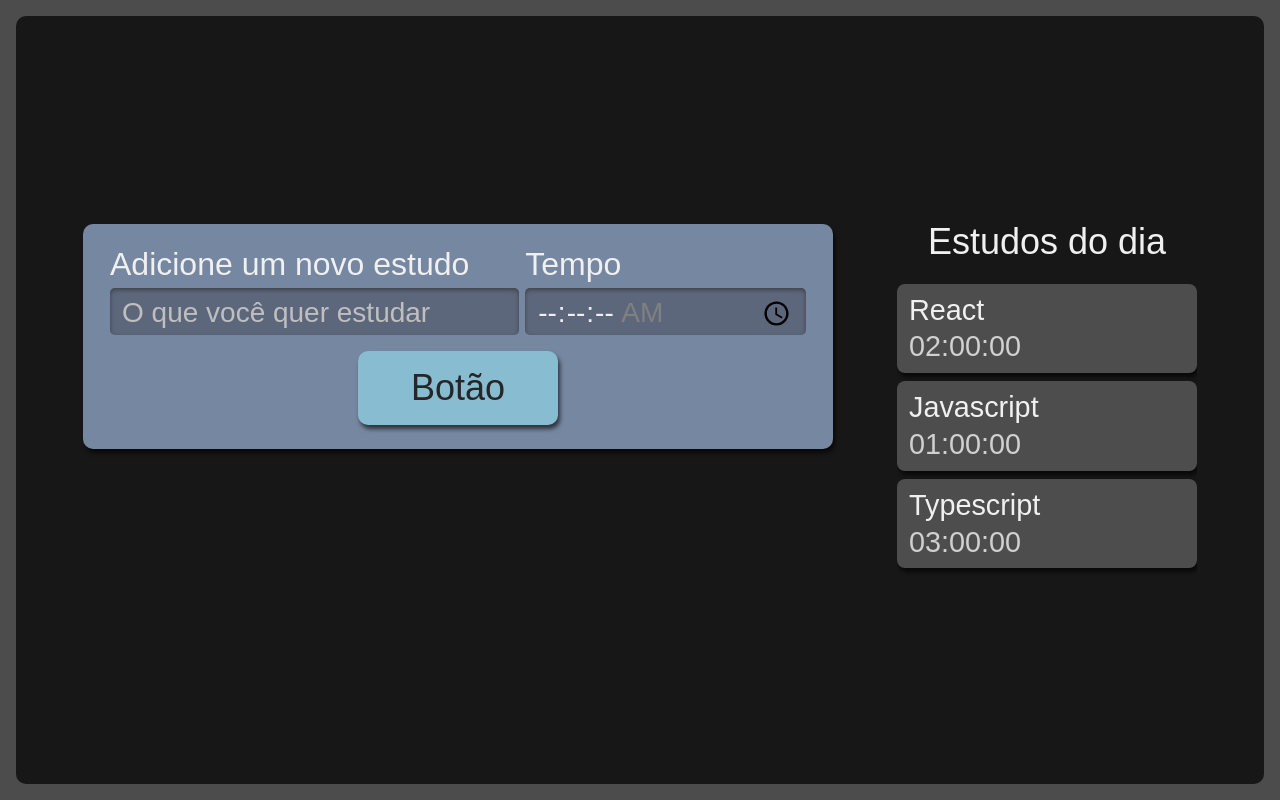
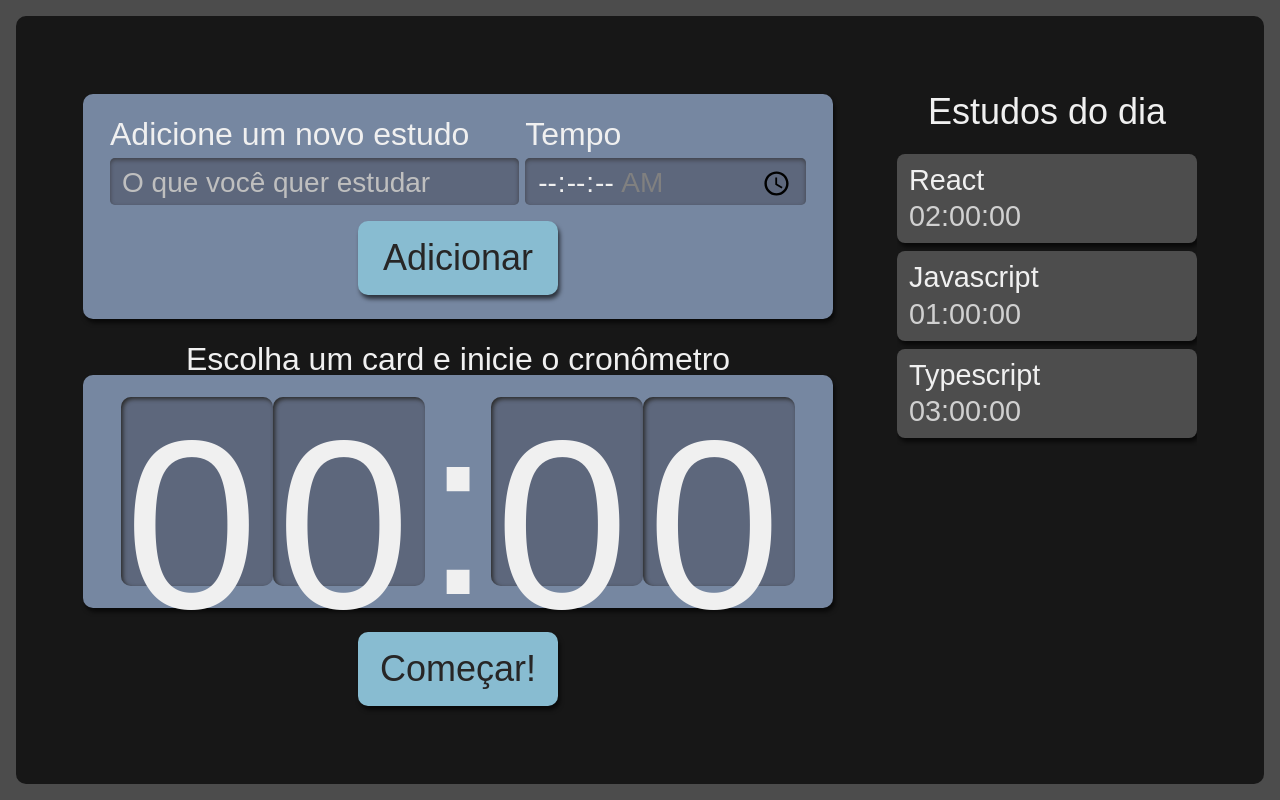
Before and after one commit to bruleonel/alura-studies, a React (Create React App) app: page / in a window 1280 px wide. Built offline with nearby package versions, Linux system fonts and the light colour scheme.

Commit message:
feat: adicionando props

```diff
--- a/src/components/Botao/index.tsx
+++ b/src/components/Botao/index.tsx
@@ -1,11 +1,11 @@
 import React from 'react';
 import style from './Botao.module.scss';
 
-class Botao extends React.Component {
+class Botao extends React.Component <any, any> {
   render() {
     return (
       <button className={style.botao}>
-        Botão
+        {this.props.children}
       </button>
     )
   }
--- /dev/null
+++ b/src/components/Cronometro/Cronometro.module.scss
@@ -0,0 +1,59 @@
+.cronometro {
+    display: flex;
+    flex-direction: column;
+    align-items: center;
+    grid-area: cronometro;
+
+    .relogioWrapper {
+      align-items: center;
+      background-color: #7687A1;
+      border-radius: 10px;
+      box-shadow: 2px 4px 4px #0000009F;
+      box-sizing: border-box;
+      display: flex;
+      font-size: 5rem;
+      justify-content: center;
+      margin-bottom: 24px;
+      padding: 16px 12px;
+      width: 100%;
+    }
+
+    .titulo {
+      font-size: 2rem;
+    }
+
+    button {
+      background-color: #88bcd1;
+      border-radius: 10px;
+      box-shadow: 2px 4px 4px #0000009F;
+      color: #272626;
+      cursor: pointer;
+      font-size: 1.25rem;
+      padding: 16px;
+      width: 150px;
+
+      &:active {
+        background-color: #7CA6B7;
+        box-shadow: 2px 2px 4px #0000009F inset;
+        cursor: auto;
+      }
+    }
+
+    @media screen and (min-width:1280px) {
+
+      .relogioWrapper{
+        font-size: 15rem;
+      }
+
+      p {
+        font-size: 2rem;
+      }
+
+      button {
+        grid-column-start: span 2;
+        justify-self: center;
+        width: 200px;
+        font-size: 2.25rem;
+      }
+    }
+  }
--- /dev/null
+++ b/src/components/Cronometro/Relogio/Relogio.module.scss
@@ -0,0 +1,21 @@
+.relogioNumero {
+    background-color: #5D677C;
+    box-shadow: 2px 2px 4px #2B2B2B inset;
+    height: 3.6rem;
+    width: 3rem;
+    padding: 8px 4px;
+    border-radius: 10px;
+
+    @media screen and (min-width:1280px) {
+      height: 10.8rem;
+      width: 9rem;
+    }
+  }
+
+  .relogioDivisao {
+    height: 4.2rem;
+
+    @media screen and (min-width:1280px) {
+      height: 12.6rem;
+    }
+  }
--- /dev/null
+++ b/src/components/Cronometro/Relogio/index.tsx
@@ -0,0 +1,13 @@
+import style from "./Relogio.module.scss"
+
+export default function Relogio() {
+    return (
+       <>
+         <span className={style.relogioNumero}>0</span>
+         <span className={style.relogioNumero}>0</span>
+         <span className={style.relogioDivisao}>:</span>
+         <span className={style.relogioNumero}>0</span>
+         <span className={style.relogioNumero}>0</span>
+       </>
+        )
+   }
--- /dev/null
+++ b/src/components/Cronometro/index.tsx
@@ -0,0 +1,17 @@
+import Botao from "../Botao";
+import Relogio from "./Relogio";
+import style from "./Cronometro.module.scss"
+
+export default function Cronometro() {
+    return (
+        <div className={style.cronometro}>
+           <p className={style.titulo}> Escolha um card e inicie o cronômetro </p>
+        <div className={style.relogioWrapper}>
+           <Relogio />
+           </div>
+           <Botao>
+              Começar!
+           </Botao>
+        </div>
+    )
+}
--- a/src/components/Formulario/index.tsx
+++ b/src/components/Formulario/index.tsx
@@ -2,7 +2,7 @@
 import Botao from '../Botao';
 import style from './Formulario.module.scss';
 
-class Formulario extends React.Component {
+class Formulario extends React.Component  {
   render() {
     return (
       <form className={style.novaTarefa}>
@@ -32,7 +32,7 @@
             required
           />
         </div>
-        <Botao />
+        <Botao>Adicionar</Botao>
       </form>
     )
   }
--- a/src/components/Lista/index.tsx
+++ b/src/components/Lista/index.tsx
@@ -1,5 +1,6 @@
 import React from 'react';
 import style from './Lista.module.scss';
+import Item from './item';
 
 function Lista() {
   const tarefas = [{
@@ -17,10 +18,10 @@
       <h2> Estudos do dia </h2>
       <ul>
         {tarefas.map((item, index) => (
-          <li key={index} className={style.item}>
-            <h3>{item.tarefa}</h3>
-            <span>{item.tempo}</span>
-          </li>
+          <Item
+            key={index}
+            {...item} // aqui puxa tanto item quanto tempo
+          />
         ))}
       </ul>
     </aside>
--- /dev/null
+++ b/src/components/Lista/item/index.tsx
@@ -0,0 +1,11 @@
+import style from '../Lista.module.scss';
+
+export default function Item({ tarefa, tempo } : { tarefa: string, tempo: string }) {
+    //const { tarefa, tempo } = props;
+    return (
+        <li className={style.item}>
+            <h3> {tarefa} </h3>
+            <span> {tempo} </span>
+        </li>
+    )
+}
--- a/src/pages/App.tsx
+++ b/src/pages/App.tsx
@@ -2,12 +2,14 @@
 import Formulario from '../components/Formulario';
 import Lista from '../components/Lista';
 import style from './App.module.scss';
+import Cronometro from '../components/Cronometro';
 
 function App() {
   return (
     <div className={style.AppStyle}>
       <Formulario/>
-      <Lista/>
+      <Lista />
+      <Cronometro/>
     </div>
   );
 }
```
Also changed, not shown: 1 other file (tests, documents, lock files or other folders).
